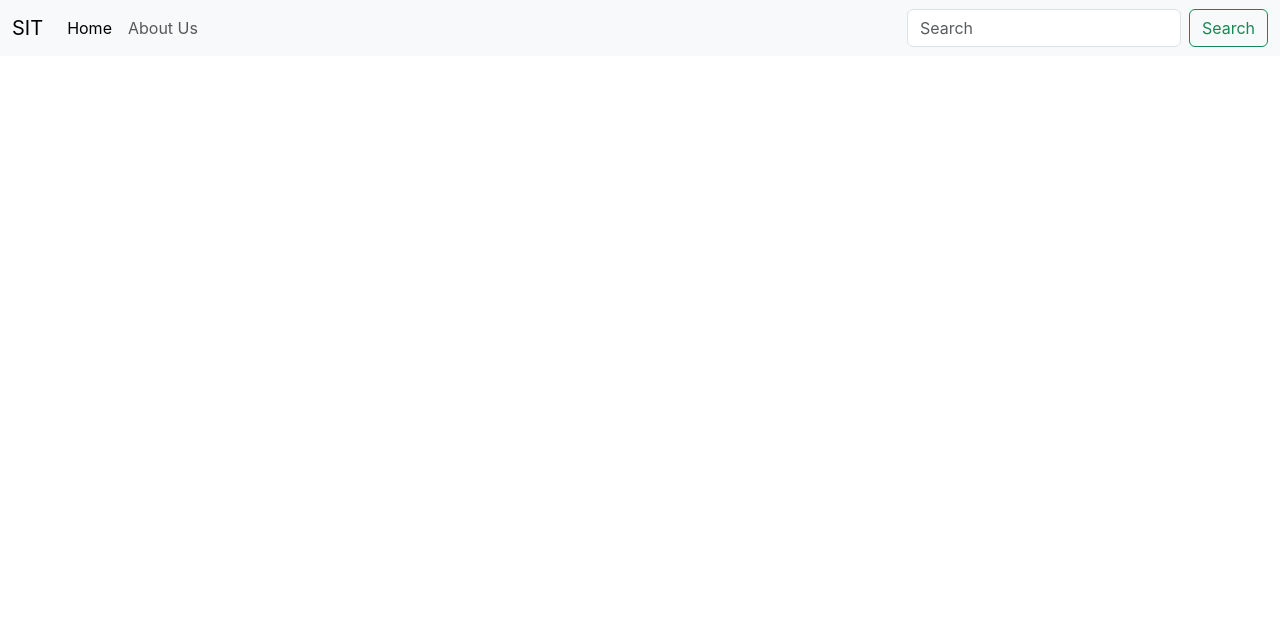
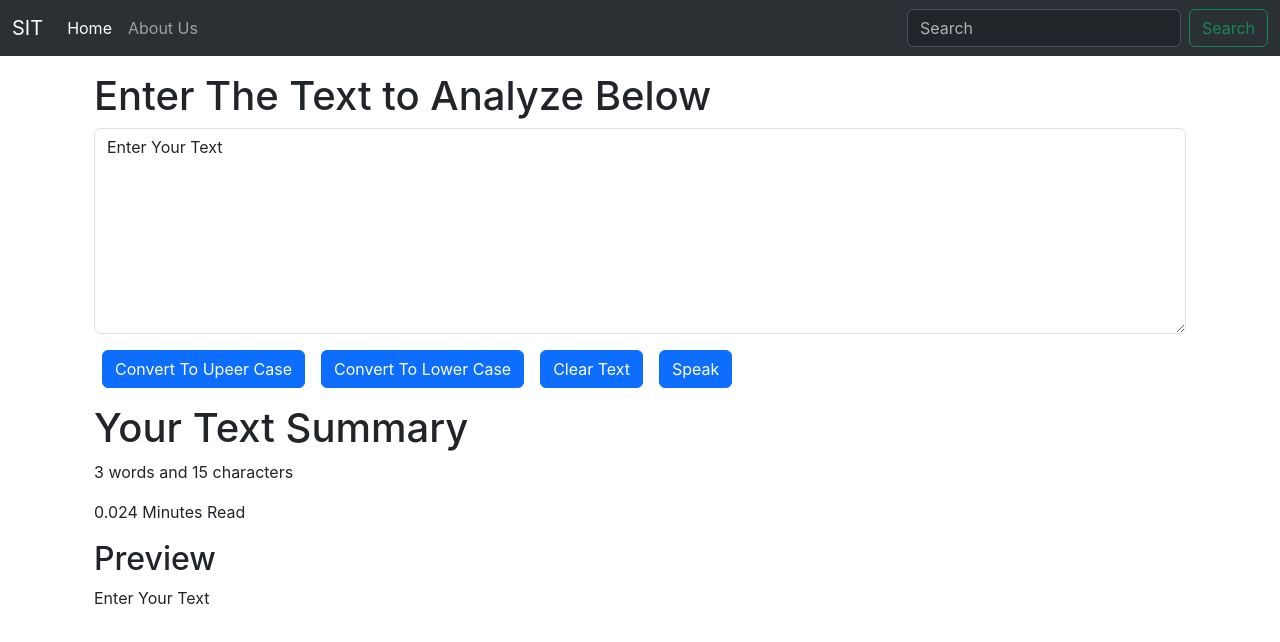
Before and after one commit to geniusinfotech/Reactapp-demo, a React (Create React App) app: page / in a window 1280 px wide. Shown: the top 642 px of the page. Built offline with nearby package versions, Linux system fonts and the light colour scheme.

Commit message:
TextForm.js

```diff
--- a/src/App.js
+++ b/src/App.js
@@ -1,10 +1,15 @@
 import "./App.css";
 import Navbar from './components/Navbar.js'
+import TextForm from "./components/TextForm";
 
 function App() {
   return (
     <>
       <Navbar title="SIT" aboutText="About Us" />
+      <div className="container my-3">
+        <TextForm heading="Enter The Text to Analyze Below" />
+      </div>
+
     </>
   );
 }
--- a/src/components/Navbar.js
+++ b/src/components/Navbar.js
@@ -3,7 +3,7 @@
 export default function Navbar(props) {
     return (
         <div>
-            <nav className="navbar navbar-expand-lg bg-body-tertiary">
+            <nav className="navbar navbar-expand-lg bg-body-tertiary bg-dark" data-bs-theme="dark">
                 <div className="container-fluid">
                     <a className="navbar-brand" href="/">{props.title}</a>
                     <button className="navbar-toggler" type="button" data-bs-toggle="collapse" data-bs-target="#navbarSupportedContent" aria-controls="navbarSupportedContent" aria-expanded="false" aria-label="Toggle navigation">
--- /dev/null
+++ b/src/components/TextForm.js
@@ -0,0 +1,64 @@
+import React, { useState } from 'react'
+
+
+
+export default function TextForm(props) {
+
+
+    var [text, setText] = useState('Enter Your Text');
+    // text = "new text"; //wrong why to change text
+    // setText("new text"); //Correct why to change text
+
+
+    const handleUpClick = () => {
+        // console.log("Uppercase was clicked" + text);
+        let newText = text.toUpperCase();
+        setText(newText);
+    }
+
+    const handleLoClick = () => {
+        let newText = text.toLowerCase();
+        setText(newText);
+    }
+
+
+    const handleClearClick = () => {
+        let newText = '';
+        setText(newText);
+    }
+
+    const handleSpeak = () => {
+        let newText = new SpeechSynthesisUtterance();
+        newText.text = text;
+        window.speechSynthesis.speak(newText);
+    }
+
+    const handleOnChange = (event) => {
+        // console.log("On change");
+        setText(event.target.value);
+    }
+
+    return (
+        <>
+        <div className='container'>
+            <h1>{props.heading} </h1>
+            <div className="mb-3">
+                <textarea className="form-control" value={text} onChange={handleOnChange} id="myBox" rows="8"></textarea>
+            </div>
+            <button className="btn btn-primary mx-2" onClick={handleUpClick}>Convert To Upeer Case</button>
+            <button className="btn btn-primary mx-2" onClick={handleLoClick}>Convert To Lower Case</button>
+            <button className="btn btn-primary mx-2" onClick={handleClearClick}>Clear Text</button>
+            <button className="btn btn-primary mx-2" onClick={handleSpeak}>Speak</button>
+
+        </div>
+
+        <div className="container my-3">
+            <h1>Your Text Summary</h1>
+            <p>{text.split(" ").length} words and {text.length} characters</p>
+            <p>{0.008 * text.split(" ").length} Minutes Read</p>
+            <h2>Preview</h2>
+            <p>{text}</p>
+        </div>
+        </>
+    )
+}
```
